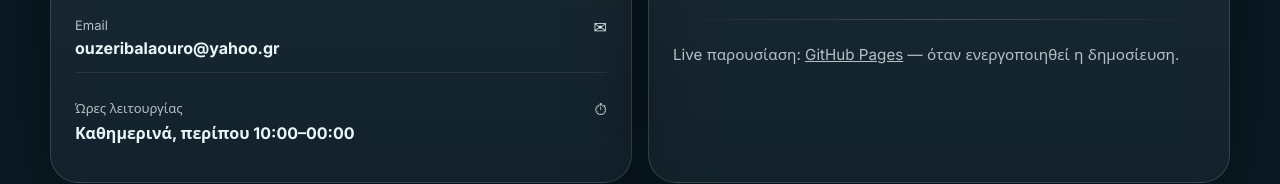
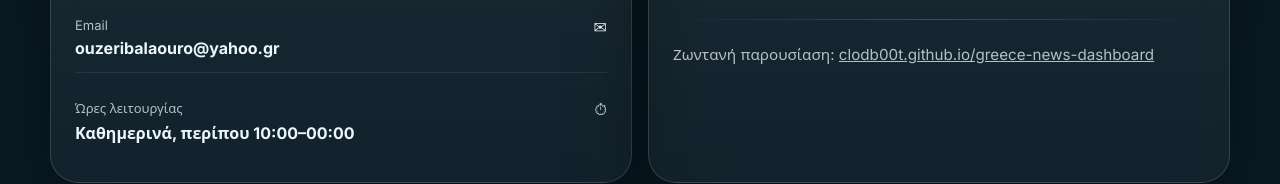
Before and after one commit to clodb00t/greece-news-dashboard, a plain HTML site: page docs/index.html in a window 1280 px wide. Shown: the part 2378-2562 px from the top of the page. Drawn offline with nearby package versions, Linux system fonts and the light colour scheme.

Commit message:
Update live link on Balaouro page

```diff
--- a/docs/index.html
+++ b/docs/index.html
@@ -439,8 +439,7 @@
             </div>
             <div class="divider"></div>
             <p style="margin:0;color:var(--muted);font-size:.95rem;line-height:1.75;">
-              Live παρουσίαση: <a href="https://clodb00t.github.io/greece-news-dashboard/" target="_blank" rel="noreferrer" style="text-decoration:underline;">GitHub Pages</a>
-              — όταν ενεργοποιηθεί η δημοσίευση.
+              Ζωντανή παρουσίαση: <a href="https://clodb00t.github.io/greece-news-dashboard/" target="_blank" rel="noreferrer" style="text-decoration:underline;">clodb00t.github.io/greece-news-dashboard</a>
             </p>
           </div>
         </div>
```
